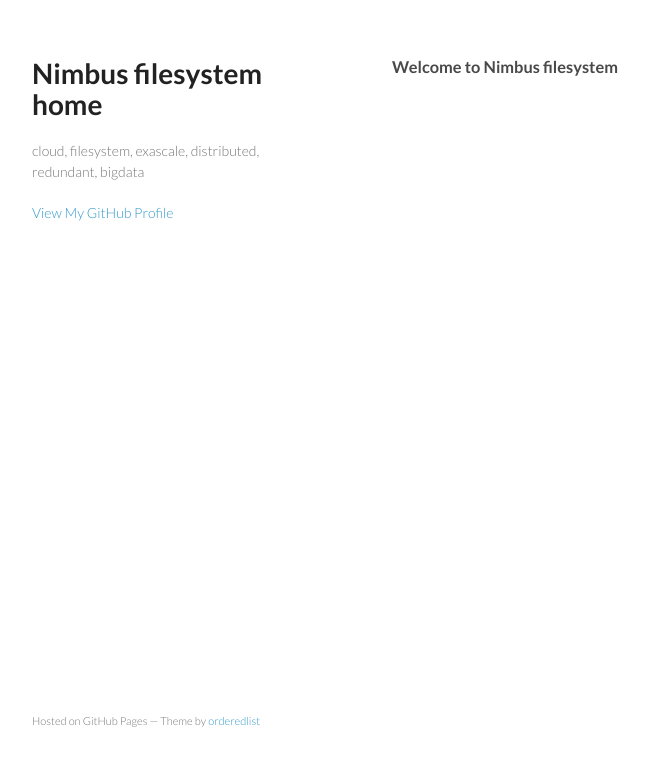
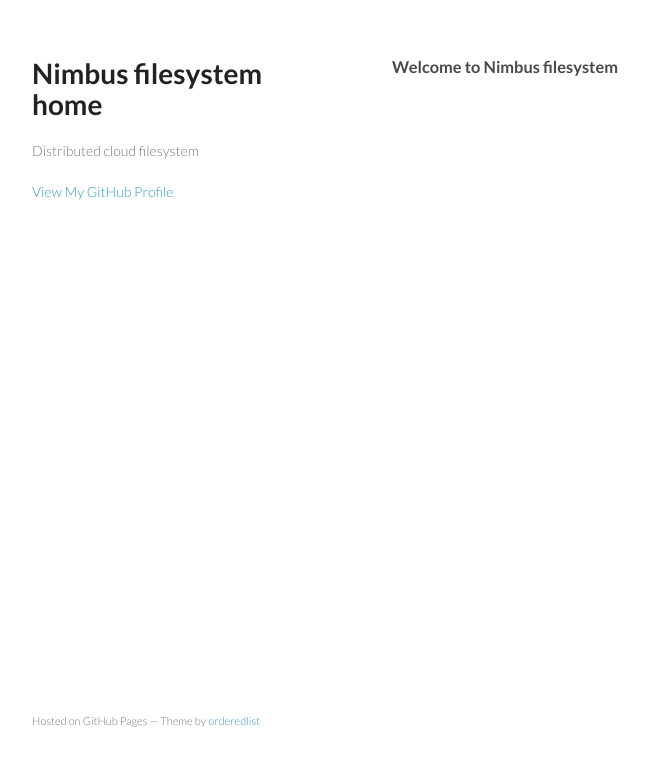
Before and after one commit to makcuk/makcuk.github.com, a plain HTML site: page index.html in a window 1280 px wide. Shown: the whole page, without its empty margins (178-827 px from the left). Drawn offline with Linux system fonts and the light colour scheme.

Commit message:
Index fixes

```diff
--- a/index.html
+++ b/index.html
@@ -3,7 +3,7 @@
   <head>
     <meta charset="utf-8">
     <meta http-equiv="X-UA-Compatible" content="chrome=1">
-    <title>Nimbus filesystem home by makcuk</title>
+    <title>Nimbus filesystem home</title>
 
     <link rel="stylesheet" href="stylesheets/styles.css">
     <link rel="stylesheet" href="stylesheets/pygment_trac.css">
@@ -16,7 +16,7 @@
     <div class="wrapper">
       <header>
         <h1>Nimbus filesystem home</h1>
-        <p>cloud, filesystem, exascale, distributed, redundant, bigdata</p>
+        <p>Distributed cloud filesystem</p>
 
 
         <p class="view"><a href="https://github.com/makcuk">View My GitHub Profile</a></p>
```
